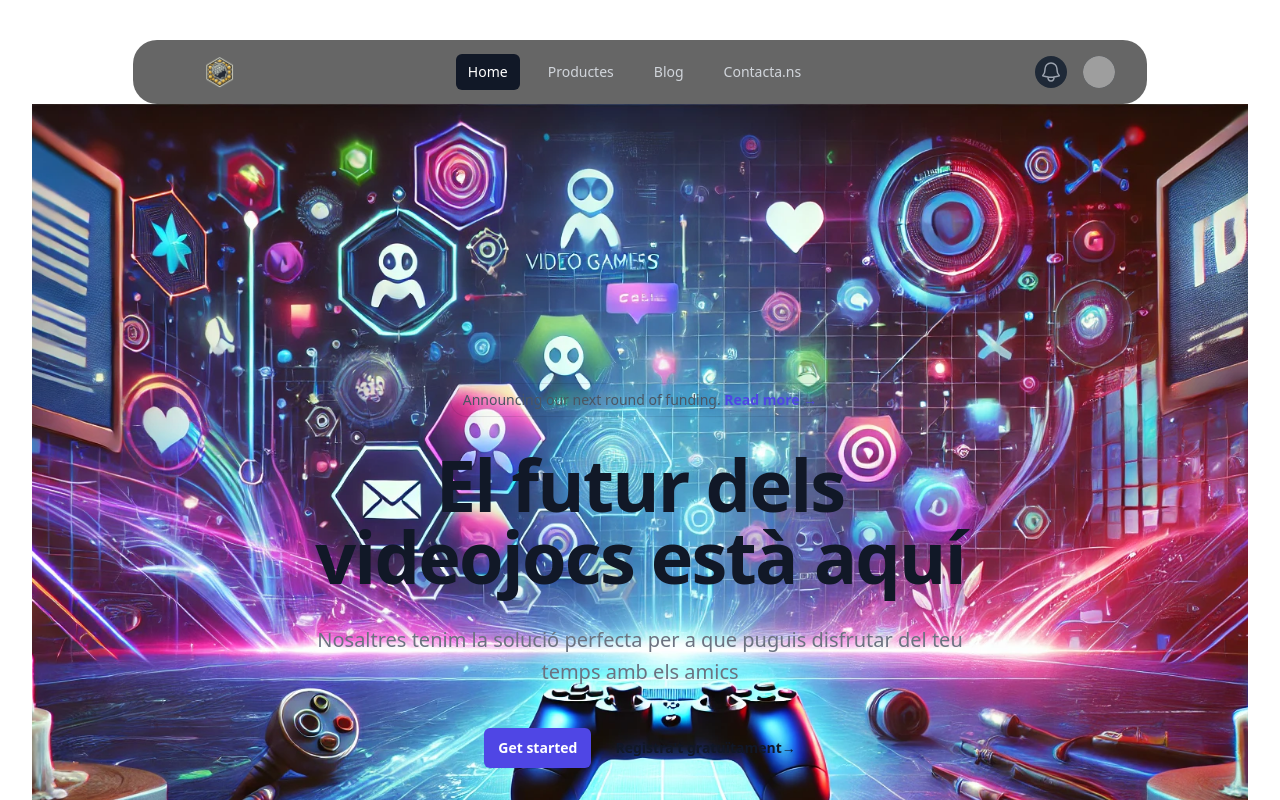
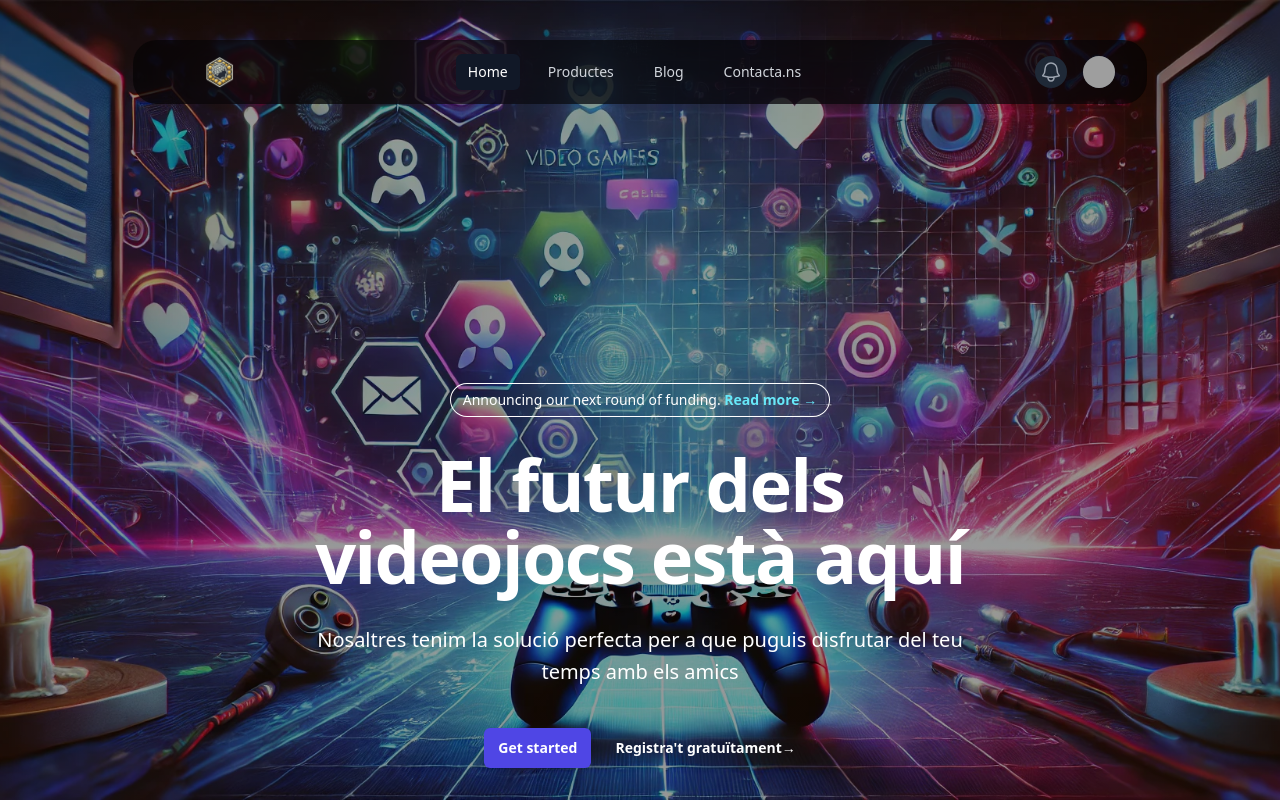
Before and after one commit to harrywhite17/ProjecteAndroid-Videojocapp, a React (Vite) app in the folder hivemind-project/: page / in a window 1280 px wide. Shown: the top 800 px of the page. Built offline with nearby package versions, Linux system fonts and the light colour scheme; grey boxes are pictures that could not be loaded.

Commit message:
fixed background hero image, hero texts and navigation bar index

```diff
--- a/hivemind-project/src/App.jsx
+++ b/hivemind-project/src/App.jsx
@@ -169,7 +169,7 @@ function HeroSection() {
     const [mobileMenuOpen, setMobileMenuOpen] = useState(false);
 
     return (
-        <div className="relative flex flex-col items-center justify-center text-white">
+        <div className="relative flex flex-col items-center justify-center text-white hivemind-hero-section">
             <div className="hero-background" />
             <div className="w-full h-full relative z-10">
                 <header className="absolute inset-x-0 top-0 z-50">
@@ -226,19 +226,19 @@ function HeroSection() {
                     <div className="mx-auto max-w-2xl py-32 sm:py-48 lg:py-56">
                         <div className="hidden sm:mb-8 sm:flex sm:justify-center">
                             <div
-                                className="relative rounded-full px-3 py-1 text-sm leading-6 text-gray-600 ring-1 ring-gray-900/10 hover:ring-gray-900/20">
+                                className="relative rounded-full px-3 py-1 text-sm leading-6 text-white ring-1 ring-white hover:ring-gray-900/20">
                                 Announcing our next round of funding.{' '}
-                                <a href="#" className="font-semibold text-indigo-600">
+                                <a href="#" className="font-semibold text-cyan-300">
                                     <span aria-hidden="true" className="absolute inset-0"/>
                                     Read more <span aria-hidden="true">&rarr;</span>
                                 </a>
                             </div>
                         </div>
                         <div className="text-center">
-                            <h1 className="text-balance text-5xl font-semibold tracking-tight text-gray-900 sm:text-7xl">
+                            <h1 className="text-5xl font-semibold tracking-tight text-white sm:text-7xl">
                                 El futur dels videojocs està aquí
                             </h1>
-                            <p className="mt-8 text-pretty text-lg font-medium text-gray-500 sm:text-xl/8">
+                            <p className="mt-8 text-lg font-medium text-white sm:text-xl/8">
                                 Nosaltres tenim la solució perfecta per a que puguis disfrutar del teu temps amb els amics
                             </p>
                             <div className="mt-10 flex items-center justify-center gap-x-6">
@@ -248,7 +248,7 @@ function HeroSection() {
                                 >
                                     Get started
                                 </a>
-                                <a href="#" className="text-sm font-semibold leading-6 text-gray-900">
+                                <a href="#" className="text-sm font-semibold leading-6 text-white">
                                     Registra&#39;t gratuïtament<span aria-hidden="true">→</span>
                                 </a>
                             </div>
--- a/hivemind-project/src/index.css
+++ b/hivemind-project/src/index.css
@@ -4,16 +4,18 @@
 @tailwind utilities;
 
 .hero-background {
-    background-image: url('../public/fondo.webp');
+    background-image: linear-gradient(rgba(0, 0, 0, 0.4), rgba(0, 0, 0, 0.4)), url('../public/fondo.webp');
     background-size: cover;
     background-position: center center;
+    width: 100%;
     height: 100vh;
-    position: absolute;
+    position: fixed;
     top: 0;
     left: 0;
-    right: 0;
-    bottom: 0;
+    z-index: -1;
+}
+
+.hivemind-hero-section{
+    position: relative;
     z-index: -2;
-    object-fit: fill;
-
 }
```
